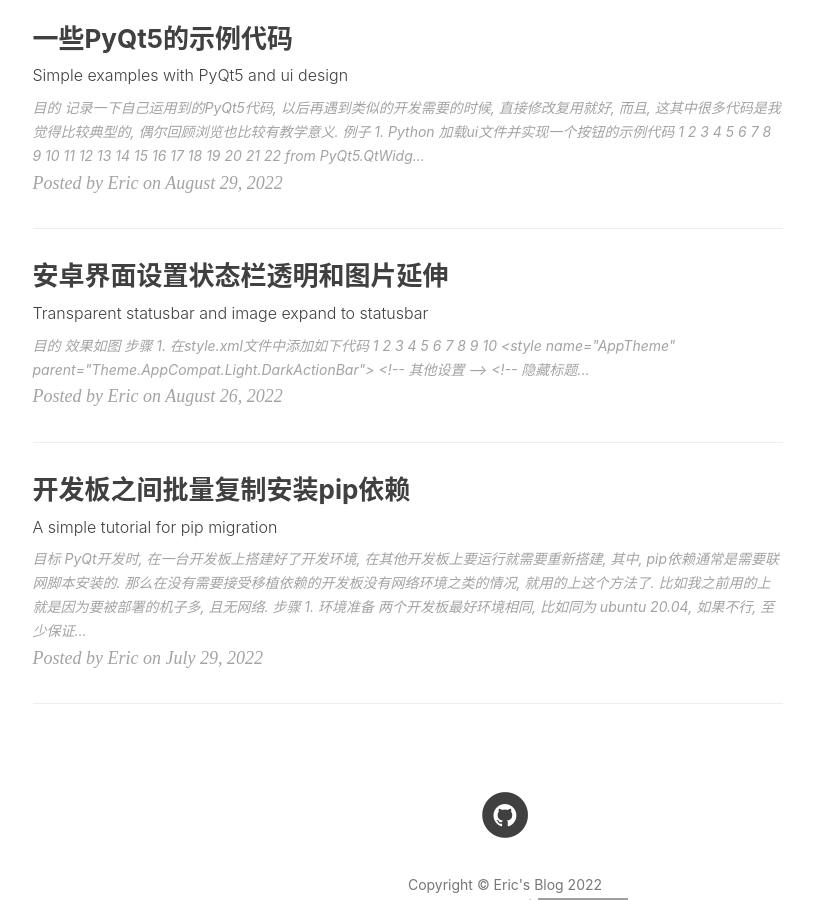
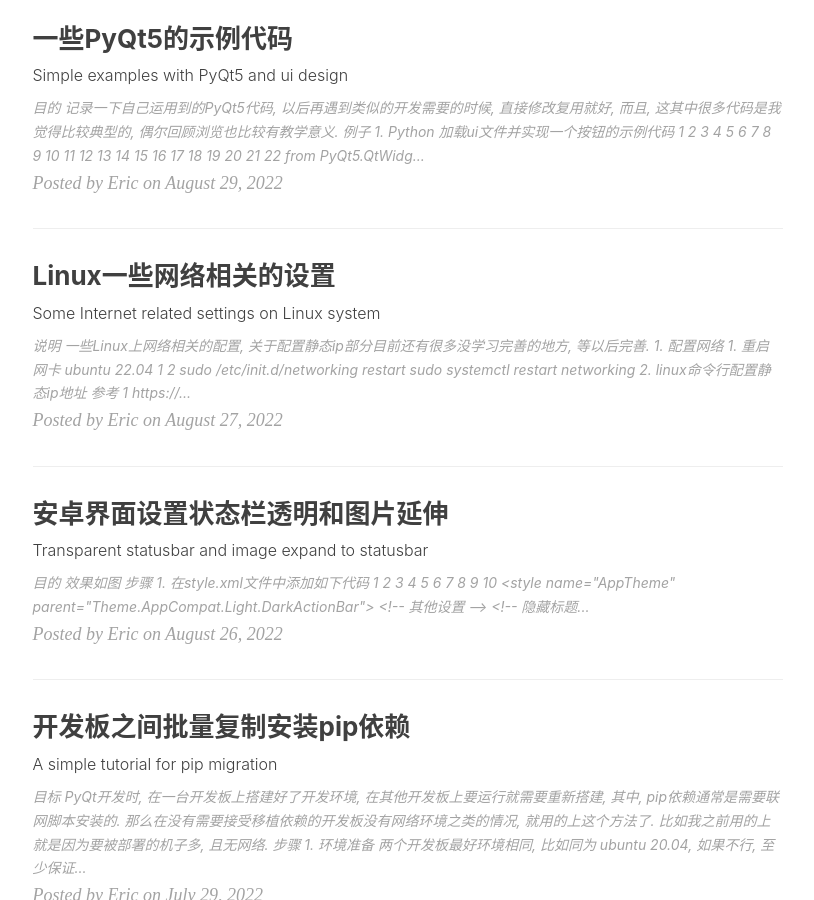
Before and after one commit to Zeknes/zeknes.github.io, a Jekyll site: the page built from index.html, in a window 1280 px wide and 900 px high, scrolled down 1159 px. Shown: the whole window, without its empty margins (135-949 px from the left). Built offline with Jekyll 4.4.1, drawn with Linux system fonts in a browser that asks for light colours; nearby versions of some CDN libraries; the list of posts is cut into pages by our own code; comment, search, counter and statistics services are not loaded; grey boxes are pictures that could not be loaded.

Commit message:
added Linux net

````diff
--- /dev/null
+++ b/_posts/2022-08-27-linux-internet-settings.md
@@ -0,0 +1,59 @@
+---
+layout: post
+title: "Linux一些网络相关的设置"
+subtitle: "Some Internet related settings on Linux system"
+author: "Eric"
+header-style: text
+tags:
+  - Linux
+  - Internet
+  - Shell
+---
+
+
+
+##  说明
+
+
+
+一些Linux上网络相关的配置, 关于配置静态ip部分目前还有很多没学习完善的地方, 等以后完善.
+
+
+
+
+
+## 1. 配置网络
+
+
+
+#### 1. 重启网卡 ubuntu 22.04
+
+```shell
+sudo /etc/init.d/networking restart
+sudo systemctl restart networking
+```
+
+
+#### 2. linux命令行配置静态ip地址
+
+参考
+
+```shell
+https://blog.csdn.net/xun527/article/details/112222131
+```
+
+
+
+
+
+## 2. 配置无线路由
+
+
+
+开发板的linux默认是无法同时开启热点和wifi, 需要桥接wifi就很麻烦. 但是通过虚拟一个网卡来开启热点就可以做到.
+
+```shell
+sudo iw dev wlan0 interface add wlan1 type __ap
+sudo ip link set dev wlan1 address 22:33:44:55:66:00
+sudo nohup create_ap -c 11 wlan1 eth0 SSID password --no-virt &
+```
````
Also changed, not shown: _posts/2022-08-31-bytedance-project-ui-detail.md (+7 -7 lines).
